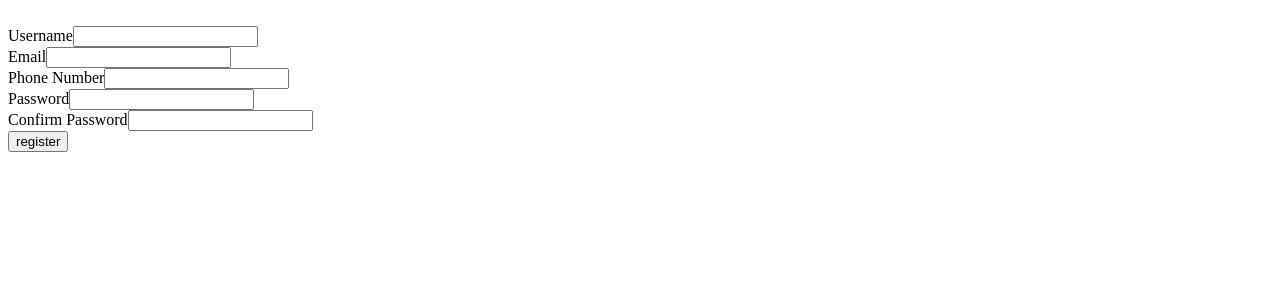
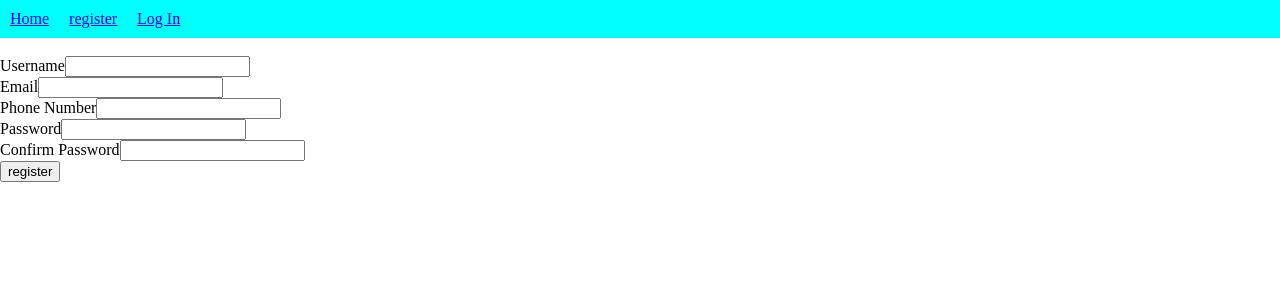
Before and after one commit to Ham33d-754/Birch-Motors-Rental-front-end, a React (Vite) app: page /register in a window 1280 px wide. Shown: the top 300 px of the page. Built offline with nearby package versions, Linux system fonts and the light colour scheme.

Commit message:
added some styling to the navbar

```diff
--- a/src/App.css
+++ b/src/App.css
@@ -0,0 +1,16 @@
+body {
+  margin: 0;
+  box-sizing: border-box;
+}
+header {
+  background-color: aqua;
+}
+nav {
+  display: flex;
+}
+.nav-role {
+  display: flex;
+}
+a {
+  margin: 10px;
+}
--- a/src/Components/Header.jsx
+++ b/src/Components/Header.jsx
@@ -1,4 +1,42 @@
+import { NavLink } from 'react-router-dom'
+
 const Header = ({ clearToken, user }) => {
-  return <>{user ? <button onClick={clearToken}>Log out</button> : null}</>
+  let navRole
+  if (user && user.role === 'admin') {
+    navRole = (
+      <div className="nav-role">
+        <NavLink to="/register">create new account</NavLink>
+        <button onClick={clearToken}>Log out</button>
+      </div>
+    )
+  } else if (user && user.role === 'manager') {
+    navRole = (
+      <div className="nav-role">
+        <NavLink to="/garage/*">Garages</NavLink>
+        <button onClick={clearToken}>Log out</button>
+      </div>
+    )
+  } else if (user && user.role === 'user') {
+    navRole = (
+      <div className="nav-role">
+        <button onClick={clearToken}>Log out</button>
+      </div>
+    )
+  } else {
+    navRole = (
+      <div className="nav-role">
+        <NavLink to="/register"> register </NavLink>
+        <NavLink to="/signIn"> Log In </NavLink>
+      </div>
+    )
+  }
+  return (
+    <>
+      <nav>
+        <NavLink to="/">Home</NavLink>
+        {navRole}
+      </nav>
+    </>
+  )
 }
 export default Header
--- a/src/Pages/Register.jsx
+++ b/src/Pages/Register.jsx
@@ -36,6 +36,10 @@ const Register = ({ user }) => {
   }
   const handelSubmit = async (e) => {
     e.preventDefault()
+    if (formValue.password.length < 7 && formValue.password.length > 0) {
+      setMsg('password must be at least 7 character long')
+    } else {
+      setMsg('')
       if (formValue.password === formValue.confirmPassword) {
         const resopnse = await Client.post('/auth/register', formValue)
         if (resopnse.data.msgExists) {
@@ -45,6 +49,7 @@ const Register = ({ user }) => {
         }
       } else {
         setMsg('passwords must be matched')
+      }
     }
   }
 
```
Lines whose indentation alone changed are shown as unchanged.
